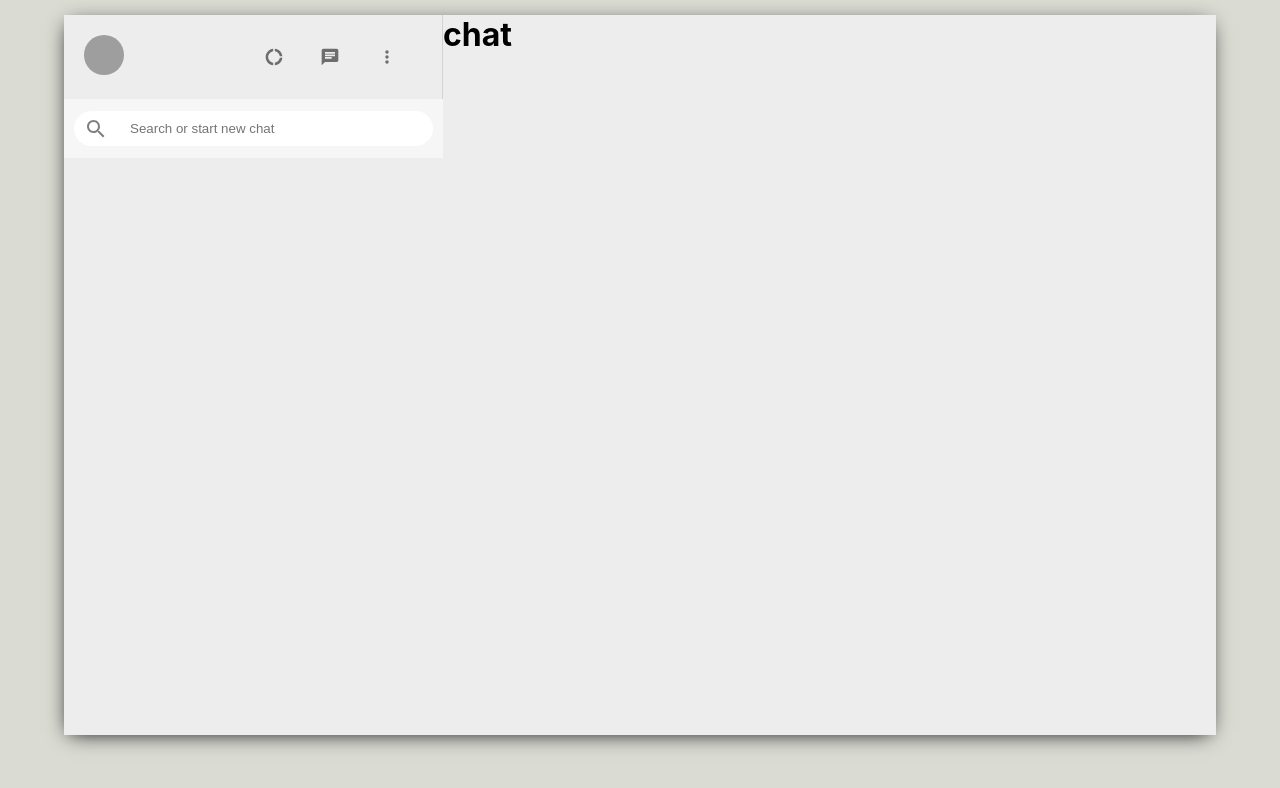
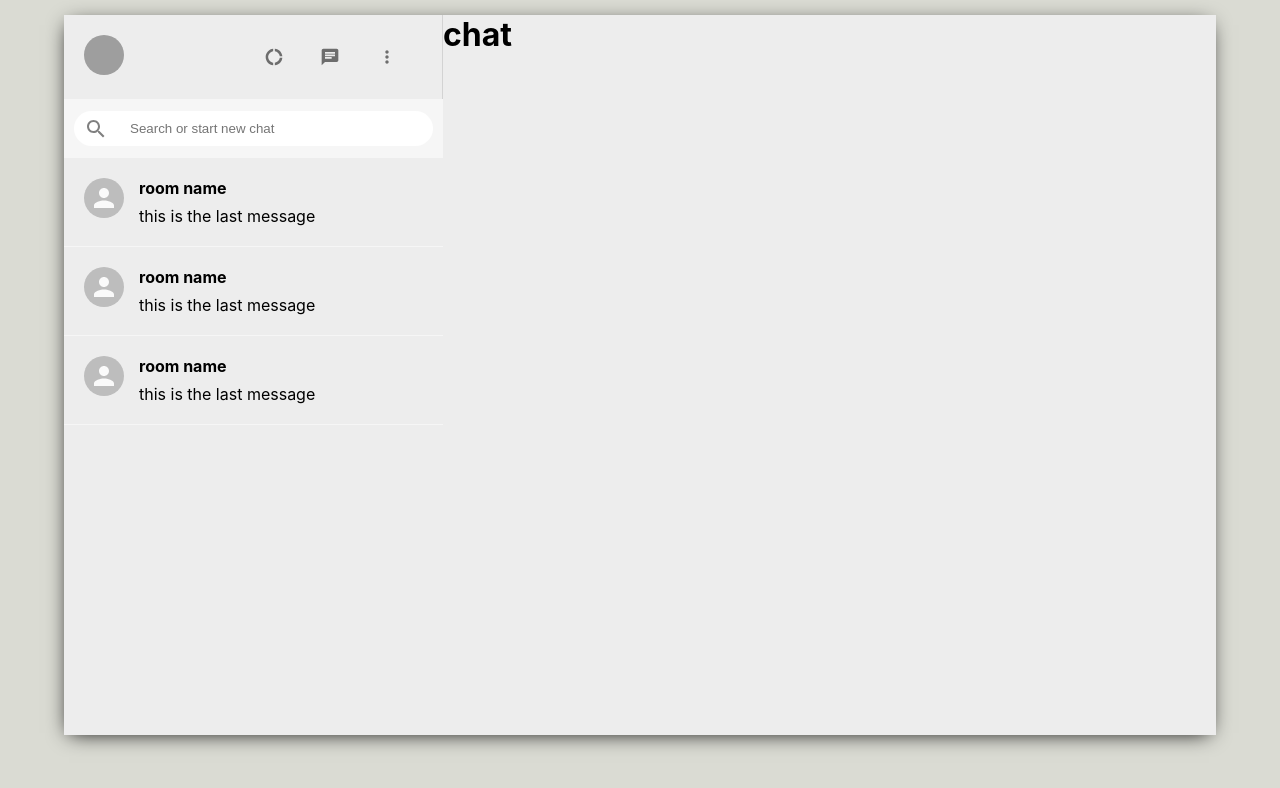
Before and after one commit to rafogi/whatsappClone, a React (Create React App) app in the folder client/: page / in a window 1280 px wide. Shown: the top 788 px of the page. Built offline with nearby package versions, Linux system fonts and the light colour scheme; grey boxes are pictures that could not be loaded.

Commit message:
add sidebar chat info

```diff
--- a/client/src/Sidebar.js
+++ b/client/src/Sidebar.js
@@ -1,5 +1,6 @@
 import React from 'react';
 import "./Sidebar.css"
+import SidebarChat from "./SidebarChat";
 import DonutLargeIcon from '@material-ui/icons/DonutLarge';
 import ChatIcon from '@material-ui/icons/Chat';
 import MoreVertIcon from '@material-ui/icons/MoreVert';
@@ -30,6 +31,11 @@
           <input placeholder="Search or start new chat" type="text"/>
         </div>
       </div>
+      <div className="sidebar__chats">
+        <SidebarChat/>
+        <SidebarChat/>
+        <SidebarChat/>
+      </div>
     </div>
   );
 };
--- /dev/null
+++ b/client/src/SidebarChat.css
@@ -0,0 +1,19 @@
+.sidebarChat {
+  display:flex;
+  padding:20px;
+  cursor:pointer;
+  border-bottom: 1px solid #f6f6f6;
+}
+
+.sidebarChat:hover {
+  background-color: #c3bdbd;
+}
+
+.sidebarChat__info > h2 {
+  font-size:16px;
+  margin-bottom:8px;
+}
+
+.sidebarChat__info {
+  margin-left: 15px;
+}
--- /dev/null
+++ b/client/src/SidebarChat.js
@@ -0,0 +1,17 @@
+import { Avatar } from '@material-ui/core';
+import React from 'react';
+import "./SidebarChat.css";
+
+const SidebarChat = () => {
+  return (
+    <div className="sidebarChat">
+      <Avatar/>
+      <div className="sidebarChat__info">
+        <h2>room name</h2>
+        <p>this is the last message</p>
+      </div>
+    </div>
+  );
+};
+
+export default SidebarChat;
```
Also changed, not shown: 1 other file (tests, documents, lock files or other folders).
